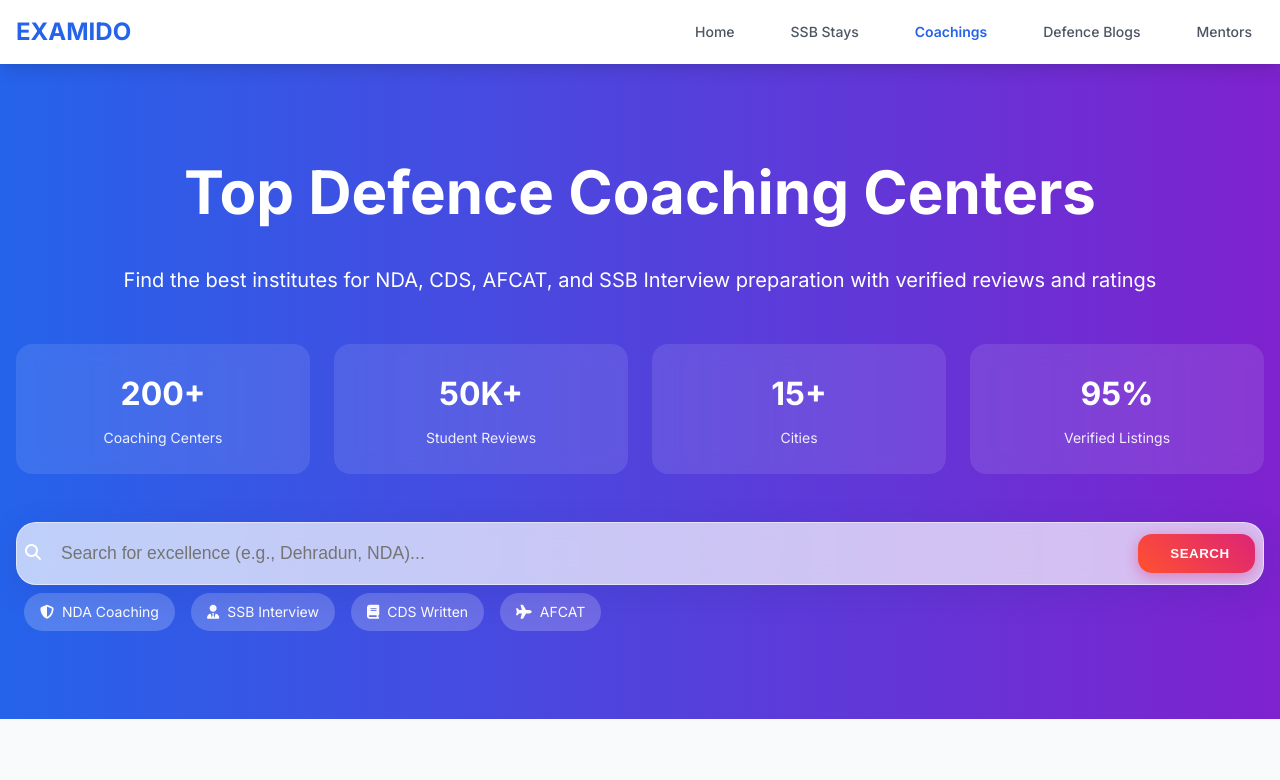
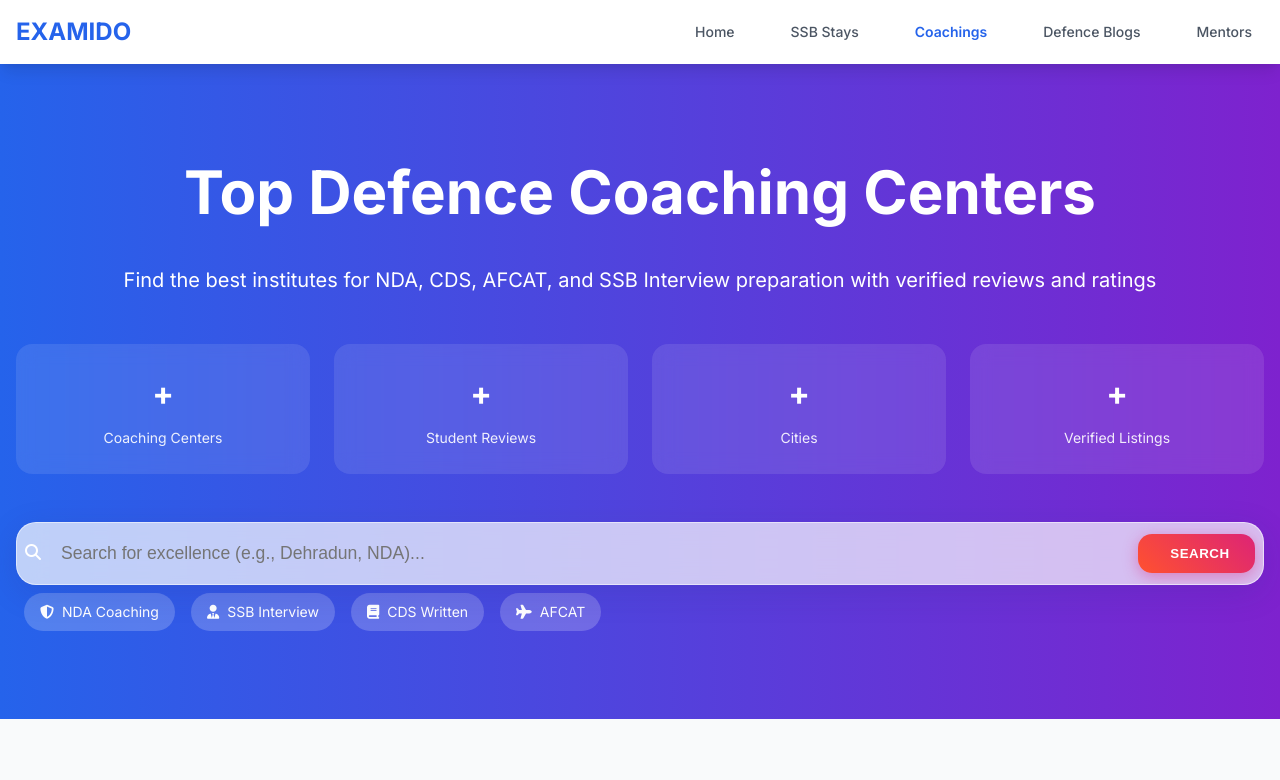
Before and after one commit to One1V/Examido-staticwebsite, a plain HTML site: page pages/coachings.html in a window 1280 px wide. Shown: the top 780 px of the page. Drawn offline with Linux system fonts and the light colour scheme.

Commit message:
Remove numerical values from stats grid
Removed numerical values from the stats grid.

```diff
--- a/pages/coachings.html
+++ b/pages/coachings.html
@@ -326,19 +326,19 @@
             <!-- Stats Grid -->
             <div class="stats-grid">
                 <div class="stat-card">
-                    <div class="stat-number">200+</div>
+                    <div class="stat-number">+</div>
                     <div class="stat-label">Coaching Centers</div>
                 </div>
                 <div class="stat-card">
-                    <div class="stat-number">50K+</div>
+                    <div class="stat-number">+</div>
                     <div class="stat-label">Student Reviews</div>
                 </div>
                 <div class="stat-card">
-                    <div class="stat-number">15+</div>
+                    <div class="stat-number">+</div>
                     <div class="stat-label">Cities</div>
                 </div>
                 <div class="stat-card">
-                    <div class="stat-number">95%</div>
+                    <div class="stat-number">+</div>
                     <div class="stat-label">Verified Listings</div>
                 </div>
             </div>
```
